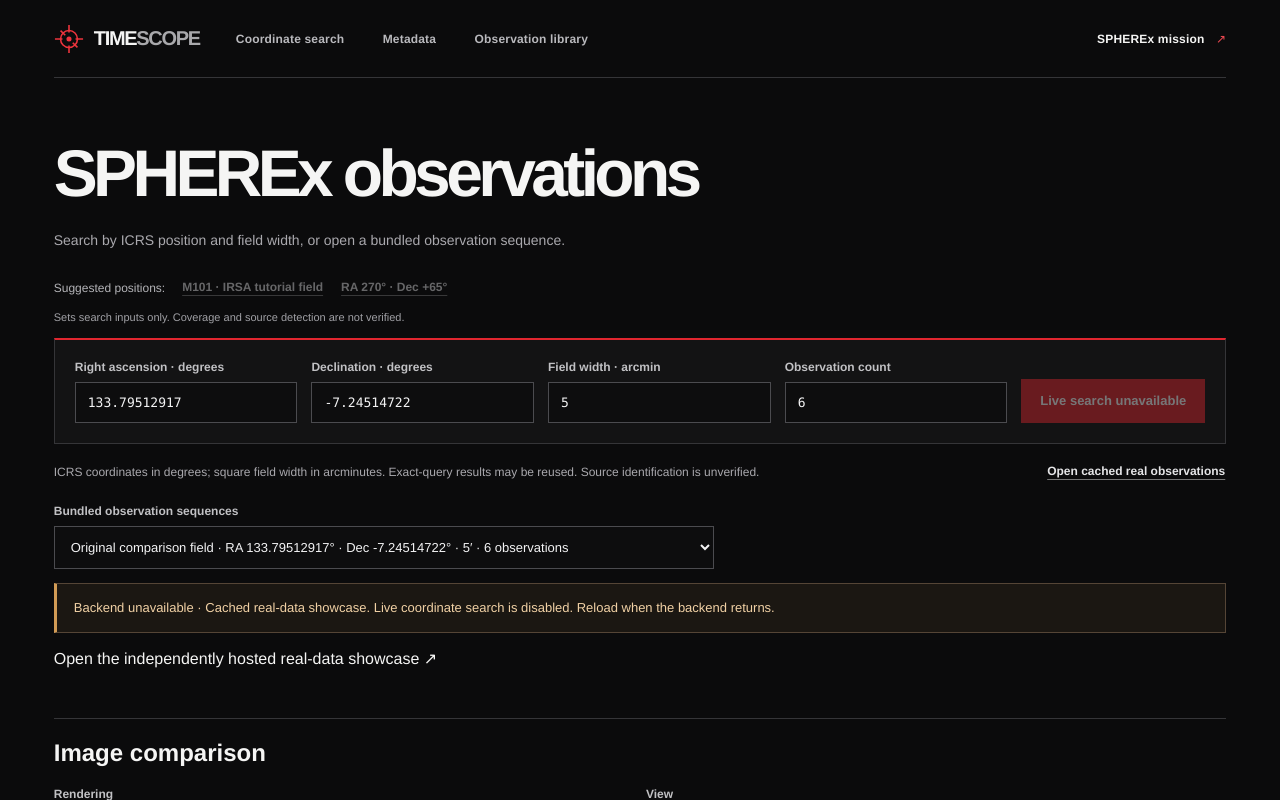
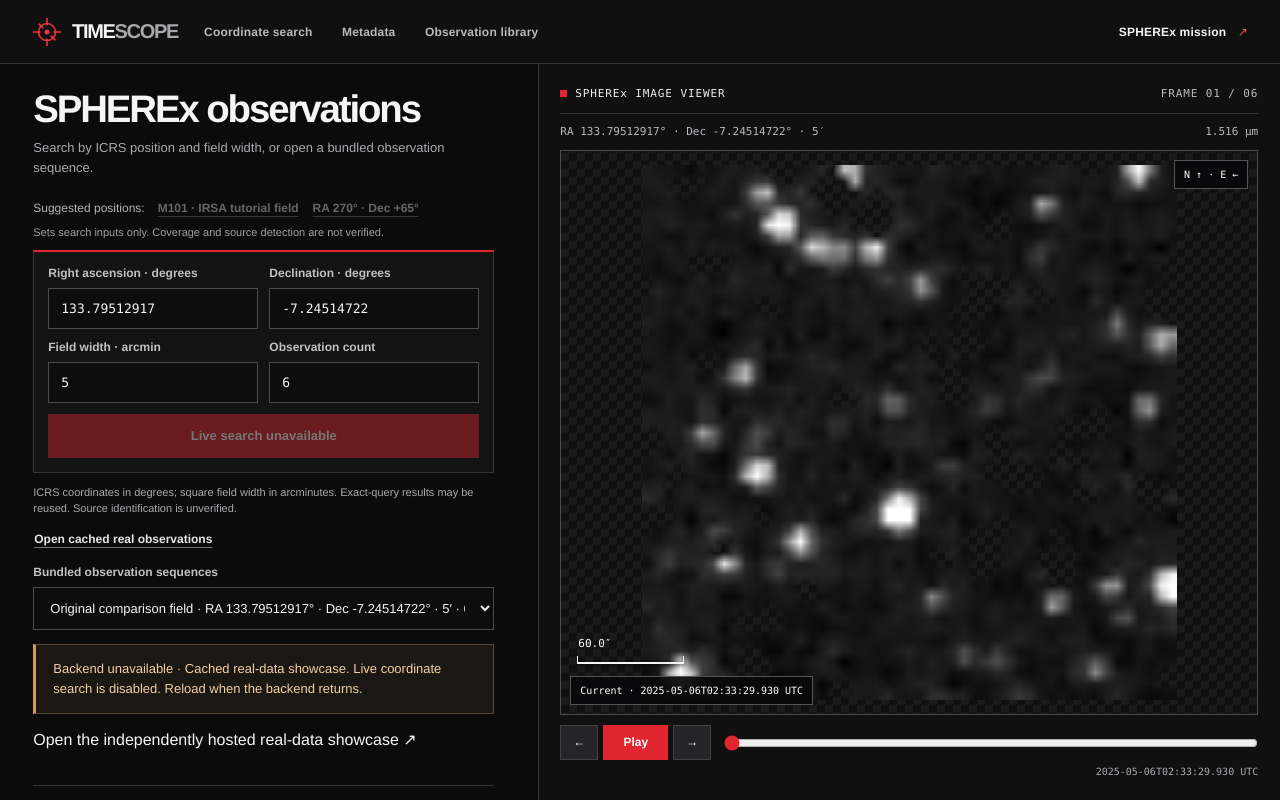
Before and after one commit to MohnishDhangar/TimeScope, a React (Vite) app in the folder frontend/: page / in a window 1280 px wide. Both pictures are taken after a click on the button "Open cached real observations". Shown: the top 800 px of the page. Built offline with nearby package versions, Linux system fonts and the light colour scheme; no server answers.

Commit message:
Design: viewport-locked viewer and independent scrolling controls

```diff
--- a/frontend/src/App.css
+++ b/frontend/src/App.css
@@ -212,3 +212,162 @@ footer { display: flex; justify-content: space-between; align-items: center; gap
   html { scroll-behavior: auto; }
   *,*::before,*::after { transition: none !important; }
 }
+
+
+/* Persistent observatory shell: only the left-hand column scrolls.
+   The viewer's image stage always shrinks to the available viewport height. */
+body:has(.observatory-app) { overflow: hidden; }
+.observatory-app {
+  max-width: none; margin: 0; padding: 0;
+  width: 100%; height: 100vh; height: 100dvh;
+  display: grid; grid-template-rows: auto minmax(0,1fr);
+  overflow: hidden;
+}
+.observatory-app .site-header {
+  min-height: 64px; padding: 0 clamp(18px,2.5vw,38px);
+  gap: 26px; background: #101011; position: relative; z-index: 2;
+}
+.observatory-app .site-header nav { gap: clamp(16px,2.3vw,32px); }
+.observatory-layout {
+  display: grid; grid-template-columns: minmax(320px, 42%) minmax(0,1fr);
+  min-height: 0; min-width: 0; overflow: hidden;
+}
+.control-column {
+  min-height: 0; min-width: 0; overflow-y: auto; overflow-x: hidden;
+  overscroll-behavior-y: contain; scrollbar-gutter: stable;
+  padding: 0 clamp(18px,2.6vw,42px); scroll-padding-block: 16px;
+  scrollbar-color: #55555a #111112; scrollbar-width: thin;
+}
+.control-column:focus-visible { outline: 2px solid #e1262f; outline-offset: -2px; }
+.control-column .search-section { padding: 25px 0 20px; }
+.control-column h1 {
+  font-size: clamp(29px,3vw,45px); line-height: 1.05; letter-spacing: -.055em;
+  margin: 0 0 9px;
+}
+.control-column .section-heading { margin: 0 0 15px; }
+.control-column .section-heading>p { font-size: 13px; }
+.control-column h2 {
+  font-size: 22px; line-height: 1.15; font-weight: 750; letter-spacing: -.035em;
+  margin: 0 0 16px;
+}
+.control-column form {
+  grid-template-columns: repeat(2,minmax(0,1fr)); gap: 11px;
+  padding: 14px; border-top: 2px solid var(--accent);
+}
+.control-column form>button { grid-column: 1/-1; width: 100%; justify-self: stretch; }
+.control-column .field-presets { margin-bottom: 12px; gap: 3px 12px; }
+.control-column .example-picker { max-width: none; margin: 9px 0 0; }
+.control-column .context { margin: 11px 0; gap: 8px 12px; font-size: 11px; }
+.control-column .context>span { flex-basis: 100%; }
+.control-column .context .quiet { padding: 6px 0; }
+.control-column .analysis-panel, .control-column .metadata-panel {
+  padding: 22px 0; border-bottom: 1px solid var(--line);
+}
+.control-column .analysis-panel .view-options { gap: 9px; }
+.control-column .analysis-panel .view-options label { min-width: 112px; }
+.control-column .extended-controls { margin: 12px 0; }
+.control-column .extended-controls button { background: #252527; border-color: #414145; }
+.control-column .extended-controls label { margin-left: 0; }
+.control-column .zoom-controls { justify-content: flex-start; }
+.control-column .zoom-controls label { flex: 1 1 150px; }
+.control-column .zoom-controls input { flex: 1; min-width: 60px; width: 100%; }
+.control-column .metadata-panel dl {
+  display: grid; grid-template-columns: minmax(100px, 42%) minmax(0,1fr);
+  align-items: baseline; gap: 0 12px; margin: 0;
+}
+.control-column .metadata-panel dt, .control-column .metadata-panel dd {
+  border-bottom: 1px solid #303033; padding: 9px 0; margin: 0;
+}
+.control-column .metadata-panel p { color: var(--muted); font-size: 12px; line-height: 1.6; }
+.control-column .metadata-panel>a { display: block; margin-top: 12px; font-size: 12px; text-decoration: underline; text-underline-offset: 3px; }
+.control-column .notice { margin-top: 16px; padding-top: 13px; }
+.control-column .evidence-toolbar { margin: 20px 0; padding: 14px; }
+.control-column .evidence-actions { margin-left: 0; }
+.control-column .observation-chart { padding-top: 18px; }
+.control-column .library-section { padding: 24px 0; }
+.control-column .example-gallery { grid-template-columns: 1fr; gap: 9px; }
+.control-column .example-gallery button { flex-direction: row; align-items: stretch; }
+.control-column .example-gallery img { width: 112px; height: auto; min-height: 112px; object-fit: contain; border-bottom: 0; border-right: 1px solid var(--line); padding: 5px; }
+.control-column .example-gallery button>div { min-width: 0; padding: 11px 13px; }
+.control-column .example-gallery strong { font-size: 15px; }
+.control-column .example-gallery p { font-size: 11px; margin: 5px 0; }
+.control-column .example-gallery small { margin-bottom: 7px; }
+.control-column .example-gallery span { font-size: 11px; }
+.control-column footer { padding: 18px 0 23px; flex-wrap: wrap; }
+.fixed-viewer {
+  min-width: 0; min-height: 0; overflow: hidden;
+  display: flex; flex-direction: column; align-self: stretch;
+  background: #101011; border: 0; border-left: 1px solid var(--line);
+  padding: clamp(12px,1.7vw,26px); gap: 10px;
+}
+.fixed-viewer .instrument-header { margin: 0; padding: 0 0 12px; flex: 0 0 auto; font-size: 11px; }
+.viewer-field {
+  display: flex; flex-wrap: wrap; justify-content: space-between; gap: 5px 12px;
+  min-width: 0; color: #b8b8be; font: 11px/1.45 var(--mono); flex: 0 0 auto;
+}
+.viewer-field>span { overflow-wrap: anywhere; }
+.viewer-stage {
+  flex: 1 1 0; min-height: 0; min-width: 0;
+  display: grid; grid-template-columns: minmax(0,1fr); grid-template-rows: minmax(0,1fr);
+  align-items: stretch; overflow: hidden;
+}
+.viewer-stage.frame-pair {
+  grid-template-columns: repeat(2,minmax(0,1fr)); grid-template-rows: minmax(0,1fr);
+  gap: 6px;
+}
+.viewer-stage .imagebox, .viewer-stage.frame-pair .imagebox {
+  width: 100%; height: 100%; min-height: 0; min-width: 0;
+  aspect-ratio: auto; border-color: #4b4b50;
+}
+.viewer-stage .empty { padding: 14px; }
+.viewer-stage .empty h2 { font-size: clamp(16px,2vw,23px); }
+.viewer-stage .empty>span { font-size: 38px; }
+.viewer-playback {
+  display: grid; grid-template-columns: auto minmax(0,1fr);
+  align-items: center; gap: 5px 13px; flex: 0 0 auto; min-width: 0;
+}
+.viewer-playback .controls { margin: 0; flex-wrap: nowrap; gap: 5px; }
+.viewer-playback .controls button { padding: 9px 12px; }
+.viewer-playback input[type=range] { min-width: 0; margin: 0; }
+.viewer-date { grid-column: 1/-1; text-align: right; font: 10px/1.3 var(--mono); color: #aaaab0; }
+@media(min-width: 1500px) {
+  .observatory-layout { grid-template-columns: minmax(520px,40%) minmax(0,1fr); }
+  .control-column form { grid-template-columns: repeat(4,minmax(0,1fr)); }
+}
+@media(max-width: 800px) {
+  .observatory-app .site-header { min-height: 0; padding: 11px 15px; gap: 8px 16px; }
+  .observatory-app .site-header nav { width: 100%; gap: 17px; flex-wrap: wrap; }
+  .observatory-app .site-header nav a { font-size: 11px; }
+  .observatory-layout {
+    grid-template-columns: minmax(0,1fr);
+    grid-template-rows: minmax(0, 43%) minmax(0,1fr);
+  }
+  .fixed-viewer { grid-row: 1; border-left: 0; border-bottom: 1px solid var(--line); padding: 8px 12px; gap: 5px; }
+  .fixed-viewer .instrument-header { padding: 0 0 5px; font-size: 9px; }
+  .viewer-field { font-size: 9px; line-height: 1.2; }
+  .viewer-playback .controls button { padding: 6px 10px; font-size: 11px; }
+  .viewer-playback { gap: 2px 10px; }
+  .viewer-date { font-size: 9px; }
+  .control-column { grid-row: 2; padding: 0 15px; }
+  .control-column .search-section { padding-top: 16px; }
+  .viewer-stage .empty>span { display: none; }
+  .viewer-stage .empty h2 { margin: 0 0 5px; font-size: 16px; }
+  .viewer-stage .empty p { margin: 0; font-size: 11px; line-height: 1.4; }
+  .viewer-stage .north,.viewer-stage .stamp { padding: 3px 5px; font-size: 8px; }
+  .viewer-stage .north { top: 4px; right: 4px; }
+  .viewer-stage .stamp { bottom: 4px; left: 4px; }
+  .viewer-stage .scale { left: 7px; bottom: 28px; height: 5px; }
+  .viewer-stage .scale span { bottom: 7px; font-size: 8px; }
+}
+@media(max-height: 550px) and (min-width: 801px) {
+  .fixed-viewer { padding: 8px 12px; gap: 5px; }
+  .fixed-viewer .instrument-header { padding-bottom: 5px; }
+  .viewer-playback .controls button { padding: 6px 10px; }
+}
+@media(max-height: 480px) and (max-width: 800px) {
+  .observatory-app .site-header nav { display: none; }
+  .observatory-layout { grid-template-rows: minmax(0,48%) minmax(0,1fr); }
+  .fixed-viewer .viewer-date { display: none; }
+  .fixed-viewer .viewer-field { font-size: 8px; }
+  .viewer-stage .empty p { display: none; }
+}
```
